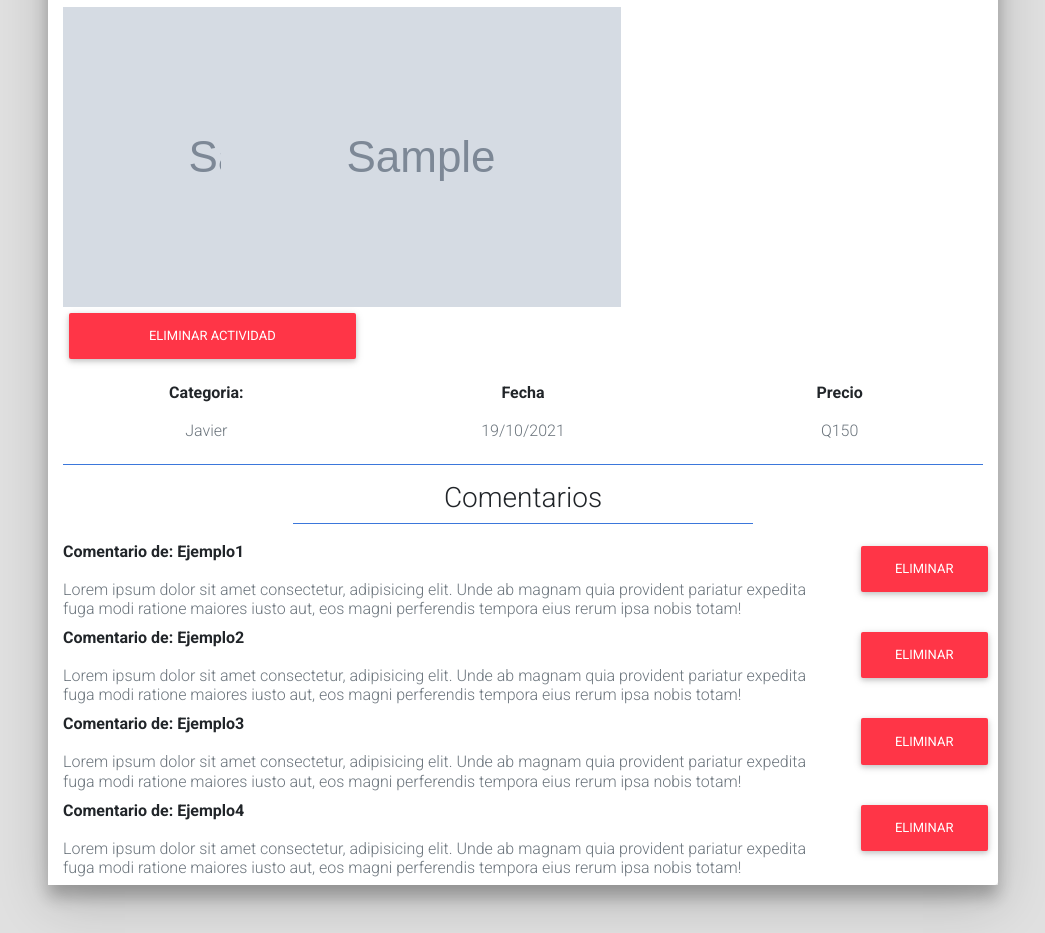
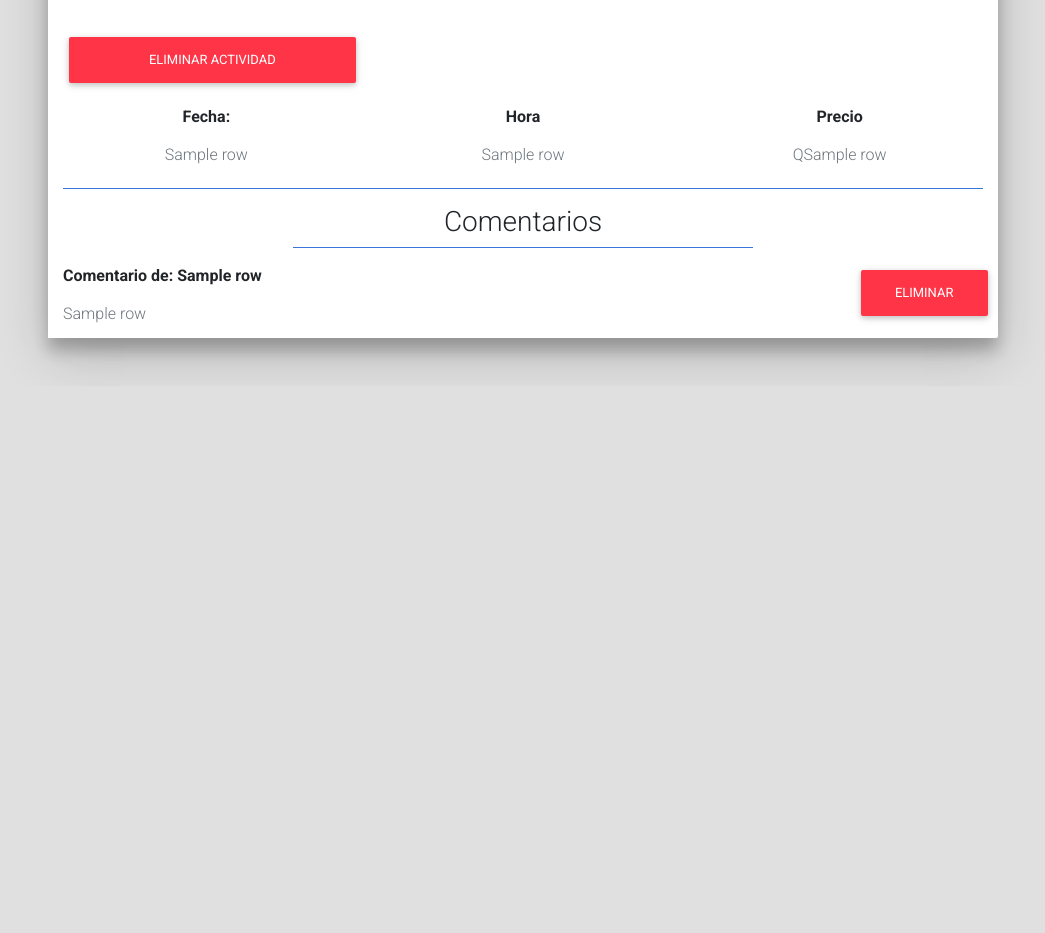
Before and after one commit to Javier-Mazariegos/Conectados, a Flask app: template templates/editar_actividad.html in a window 1280 px wide. Shown: the part 884-1817 px from the top of the page, without its empty margins (117-1162 px from the left). After the commit the page ends 1254 px from the top, so only its background shows below. Run offline with Flask 2, Linux system fonts and the light colour scheme; the template is opened without the code that fills it: most values are stand-ins (such as "Sample title", 1, 10 or a date in 2020); grey boxes marked "Sample" are stand-in pictures; parts of the project's set-up code (start-up, migrations or seed data) failed here and were passed over; some libraries are stand-ins or nearby versions.

Commit message:
se hizo un ciclo para obtener la informacion de la actividad en el template de editar actividad

```diff
--- a/templates/editar_actividad.html
+++ b/templates/editar_actividad.html
@@ -30,8 +30,9 @@
             <div class="col-md-10 mt-5 mb-5 pt-5">
              	<div class="row z-depth-3">
 					<!--Cuadro Blanco-->
+					{% for row in informacion %}
             		<div class="col-sm-12 bg-white rounded-right">
-                    	<h3 class="mt-3 text-center">Nombre de la actividad</h3>
+                    	<h3 class="mt-3 text-center">{{row[1]}}</h3>
                     	<hr class="bg-primary mt-0 w-50">
 
                    		<div class="row">
@@ -39,24 +40,25 @@
 
 							   <div class="row">
 								   <div class="col-sm-6 card-block text-center text-white">
-									   <img src="{{img1}}">
+									   <img src="{{row[6]}}">
 								   </div>
 								   <div class=" col-sm-6 card-block text-center text-white">
-									   <img src="{{img2}}">
+									   <img src="">
 								   </div>
 							   </div>
 
 							   <div class="row mt-2">
 								   <div class="col-sm-6 card-block text-center text-white">
-									   <img src="{{img3}}">
+									   <img src="">
 								   </div>
 								   <div class=" col-sm-6 card-block text-center text-white">
-									   <img src="{{img4}}">
+									   <img src="">
 								   </div>
 							   </div>
 
                                <div class="row">
-                                <form class="form-group col-sm-12 text-center" action="#">
+                                <form class="form-group col-sm-12 text-center" action="#" post="DELETE">
+									<input type="hidden" value="{{row[0]}}" name="idevento"></input>
                                     <input type="submit" class="btn btn-danger w-100" value="Eliminar actividad"></input>
                                 </form>
                             </div>
@@ -69,24 +71,22 @@
 
                         	<div class="col-sm-8">
                             	<p class="font-weight-bold">Descripcion de la actividad:</p>
-                           		<h6 class=" text-muted">Lorem ipsum dolor sit amet consectetur adipisicing elit. Earum omnis ullam voluptatibus ipsa aliquam nostrum quod velit veniam tenetur! Suscipit laboriosam consequuntur accusamus provident odio eligendi harum voluptates omnis deleniti?
-								   Quos quo a odit. Eius sit dignissimos repellat enim voluptate nesciunt officiis animi nihil consequuntur! Fugiat a dolorem veniam recusandae est id. Suscipit odio assumenda, nemo repudiandae labore iste temporibus?
-								   Iure similique nulla sapiente voluptatibus vitae eligendi eveniet. Earum quaerat, deserunt ratione molestias libero placeat doloribus! Ea sunt vel sint vero? Ducimus quod excepturi soluta earum, vitae harum cumque possimus.
-								   Minus incidunt harum consequatur, dolore illum id ut asperiores suscipit consectetur animi perferendis atque assumenda porro dolores dolorem deleniti? Neque, harum. Cum suscipit deserunt repellat nemo labore amet voluptas optio!</h6>
+                           		<h6 class=" text-muted">{{row[2]}}</h6>
                         	</div>
                         	<div class="col-sm-4 text-center">
-                            	<p class="font-weight-bold">Categoria:</p>
-                           		<h6 class="text-muted">Javier</h6>
+                            	<p class="font-weight-bold">Fecha:</p>
+                           		<h6 class="text-muted">{{row[3]}}</h6>
                         	</div>
                         	<div class="col-sm-4 text-center">
-                           		<p class="font-weight-bold">Fecha</p>
-                          	  	<h6 class="text-muted">19/10/2021</h6>
+                           		<p class="font-weight-bold">Hora</p>
+                          	  	<h6 class="text-muted">{{row[4]}}</h6>
                         	</div>
 							<div class="col-sm-4 text-center">
 								<p class="font-weight-bold">Precio</p>
-								 <h6 class="text-muted">Q150</h6>
+								 <h6 class="text-muted">Q{{row[5]}}</h6>
 						     </div>
                     	</div>
+						{% endfor %}
 
                 	   	<hr class="bg-primary">
 
@@ -94,39 +94,17 @@
 						<h3 class="mt-3 text-center">Comentarios</h3>
                     	<hr class="bg-primary mt-0 w-50">
 						<div class="row">
+
+							{% for row in comentarios %}
                         	<div class="col-sm-10">
-                            	<p class="font-weight-bold">Comentario de: Ejemplo1</p>
-                           		<h6 class="text-muted">Lorem ipsum dolor sit amet consectetur, adipisicing elit. Unde ab magnam quia provident pariatur expedita fuga modi ratione maiores iusto aut, eos magni perferendis tempora eius rerum ipsa nobis totam!</h6>
+                            	<p class="font-weight-bold">Comentario de: {{row[1]}}</p>
+                           		<h6 class="text-muted">{{row[2]}}</h6>
                         	</div>
                             <form class="form-group text-center col-sm-2" action="#">
+								<input type="hidden" name="idcomentario" value="{{row[0]}}"></input>
 								<input type="submit" class="btn btn-danger " value="Eliminar"></input>
 							</form>
-
-
-                        	<div class="col-sm-10">
-                            	<p class="font-weight-bold">Comentario de: Ejemplo2</p>
-                           		<h6 class="text-muted">Lorem ipsum dolor sit amet consectetur, adipisicing elit. Unde ab magnam quia provident pariatur expedita fuga modi ratione maiores iusto aut, eos magni perferendis tempora eius rerum ipsa nobis totam!</h6>
-                        	</div>
-                            <form class="form-group text-center col-sm-2" action="#">
-								<input type="submit" class="btn btn-danger " value="Eliminar"></input>
-							</form>
-
-							<div class="col-sm-10">
-                            	<p class="font-weight-bold">Comentario de: Ejemplo3</p>
-                           		<h6 class="text-muted">Lorem ipsum dolor sit amet consectetur, adipisicing elit. Unde ab magnam quia provident pariatur expedita fuga modi ratione maiores iusto aut, eos magni perferendis tempora eius rerum ipsa nobis totam!</h6>
-                        	</div>
-                            <form class="form-group text-center col-sm-2" action="#">
-								<input type="submit" class="btn btn-danger " value="Eliminar"></input>
-							</form>
-
-							<div class="col-sm-10">
-                            	<p class="font-weight-bold">Comentario de: Ejemplo4</p>
-                           		<h6 class="text-muted">Lorem ipsum dolor sit amet consectetur, adipisicing elit. Unde ab magnam quia provident pariatur expedita fuga modi ratione maiores iusto aut, eos magni perferendis tempora eius rerum ipsa nobis totam!</h6>
-                        	</div>
-                            <form class="form-group text-center col-sm-2" action="#">
-								<input type="submit" class="btn btn-danger " value="Eliminar"></input>
-							</form>
-
+							{% endfor %}
                     	</div>
               		</div>
              	</div>
```
